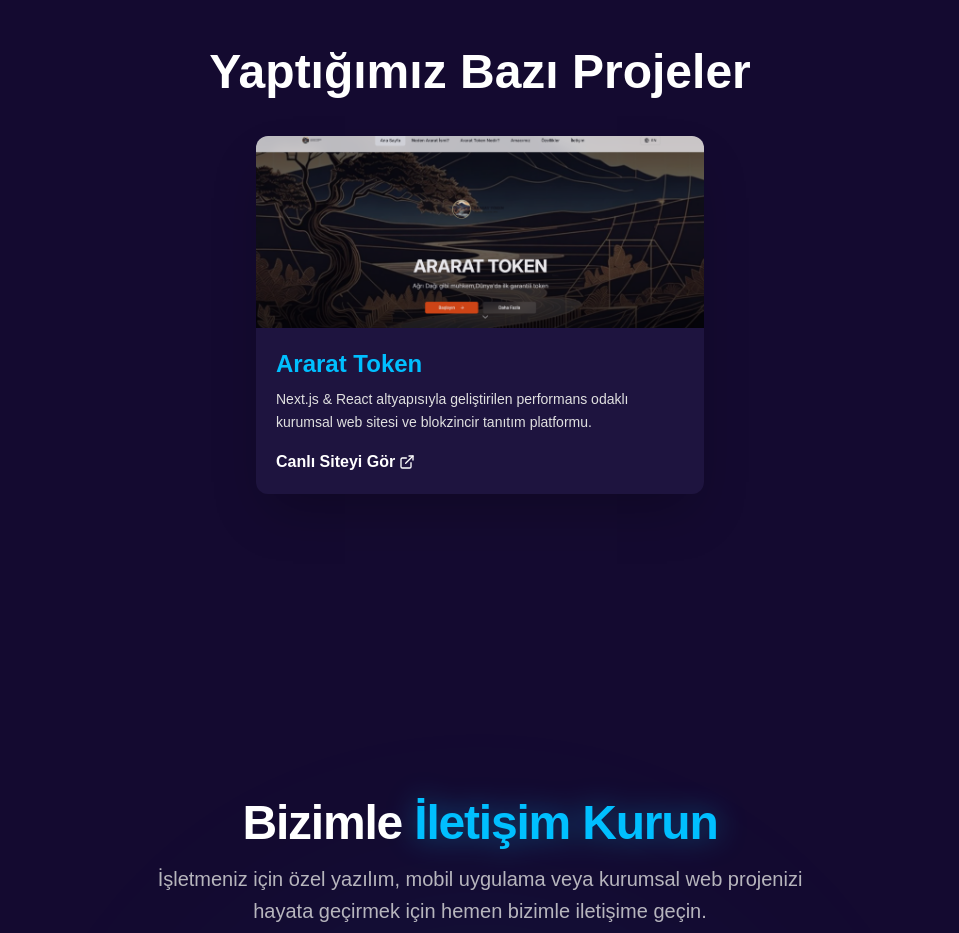
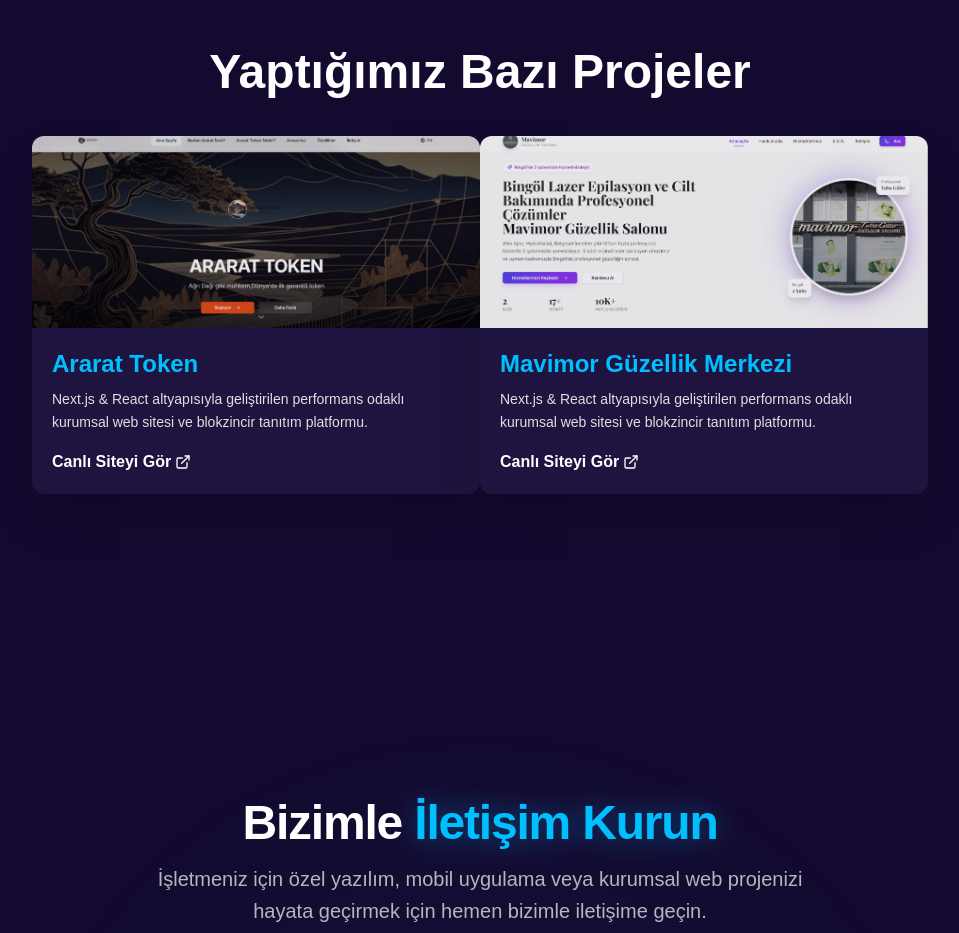
Before and after one commit to ramazangalip/visiondevstudio, a Next.js app: page / in a window 1280 px wide. Shown: the part 2960-3893 px from the top of the page, without its empty margins (160-1119 px from the left). Built offline with nearby package versions, Linux system fonts and the light colour scheme.

Commit message:
yeni müşteri (mavimor)

```diff
--- a/app/components/Portfolio.tsx
+++ b/app/components/Portfolio.tsx
@@ -34,6 +34,16 @@
     imageUrl: "/ararat.png",
     tagColor: 'text-blue-400',
     liveLink: "https://ararattoken.com/",
+  },
+  {
+    id: 1,
+    title: "Mavimor Güzellik Merkezi",
+    category: 'Web',
+    description: "Next.js & React altyapısıyla geliştirilen performans odaklı kurumsal web sitesi ve blokzincir tanıtım platformu.",
+
+    imageUrl: "/mavimor.png",
+    tagColor: 'text-blue-400',
+    liveLink: "https://mavimorguzelliksalonu.com.tr/",
   },
 ];
 
```
Also changed, not shown: public/mavimor.png (added).
